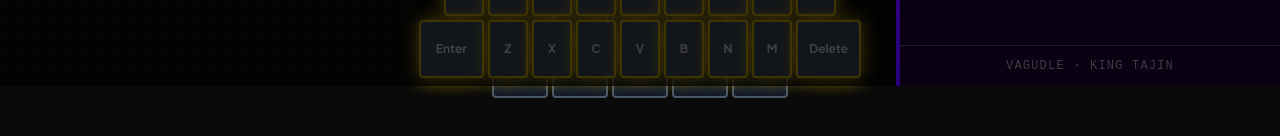
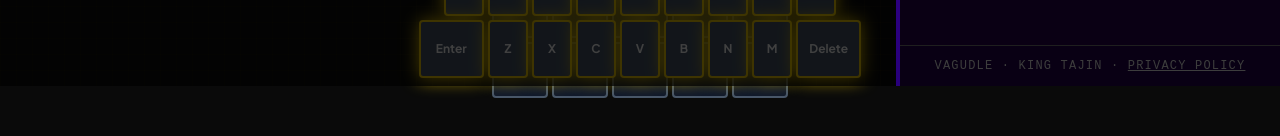
Before and after one commit to King-Tajin/Vagudle, a React (Vite) app: page / in a window 1280 px wide. Shown: the part 714-850 px from the top of the page. Built offline with nearby package versions, Linux system fonts and the light colour scheme.

Commit message:
Added privacy policy.

```diff
--- a/src/components/modals/InfoModal.tsx
+++ b/src/components/modals/InfoModal.tsx
@@ -664,9 +664,7 @@ export const InfoModal = ({ isOpen, handleClose }: Props) => {
                       .
                     </p>
 
-                    <div
-                      className="border-t border-obsidian-700"
-                    />
+                    <div className="border-t border-obsidian-700" />
 
                     <p className="font-code text-sm text-gray-400 leading-relaxed">
                       The{" "}
@@ -678,9 +676,10 @@ export const InfoModal = ({ isOpen, handleClose }: Props) => {
                       >
                         Discord server
                       </a>{" "}
-                      has an exclusive Duel feature where you can challenge other members
-                      head-to-head and compete on a live leaderboard to see
-                      who can crack the word in the fewest guesses.
+                      has an exclusive Duel feature where you can challenge
+                      other members head-to-head and compete on a live
+                      leaderboard to see who can crack the word in the fewest
+                      guesses.
                     </p>
                   </div>
                 )}
@@ -718,7 +717,15 @@ export const InfoModal = ({ isOpen, handleClose }: Props) => {
                 style={{ background: "rgba(10,0,20,0.97)" }}
               >
                 <p className="font-pixel text-xs text-obsidian-500 tracking-widest text-center">
-                  VAGUDLE · KING TAJIN
+                  VAGUDLE · KING TAJIN ·{" "}
+                  <a
+                    href="https://vagudle.king-tajin.dev/privacy_policy.txt"
+                    target="_blank"
+                    rel="noopener noreferrer"
+                    className="hover:text-crown-amber transition-colors underline"
+                  >
+                    PRIVACY POLICY
+                  </a>
                 </p>
               </div>
             </div>
```
Also changed, not shown: public/privacy_policy.txt (added).
